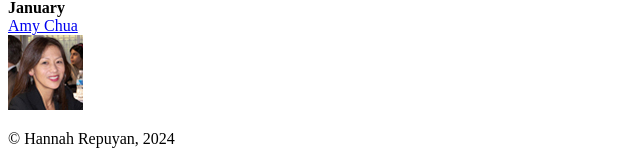
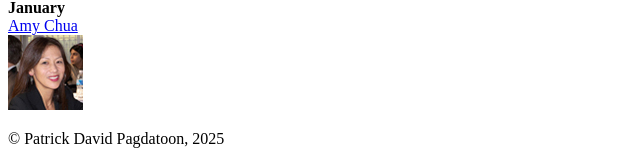
Before and after one commit to pdpagdatoon/A05, a plain HTML site: page index.html in a window 1280 px wide. Shown: the part 749-910 px from the top of the page, 0-640 px from the left. Drawn offline with Linux system fonts and the light colour scheme.

Commit message:
Update index.html

```diff
--- a/index.html
+++ b/index.html
@@ -46,7 +46,7 @@
     </body>
 
     <footer>
-        <p>&copy; Hannah Repuyan, 2024</p>
+        <p>&copy; Patrick David Pagdatoon, 2025</p>
     </footer>
     <!--copyright will go here-->
 
```
